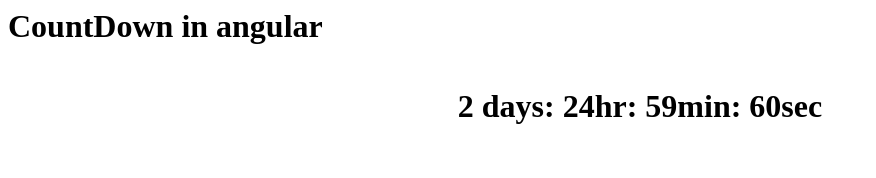
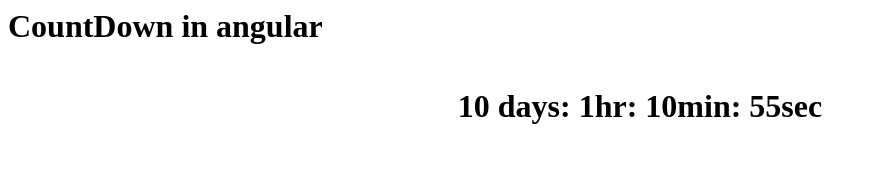
Before and after one commit to hritikchokker/countdown-in-angular, an Angular app: page / in a window 1280 px wide. Shown: the top 178 px of the page, without its empty margins (0-876 px from the left). Built offline with nearby package versions, Linux system fonts and the light colour scheme.

Commit message:
1 file modified

```diff
--- a/src/app/countdown/countdown.component.ts
+++ b/src/app/countdown/countdown.component.ts
@@ -11,24 +11,16 @@ export class CountdownComponent implements OnInit {
   currDate: Date = new Date();
   years;
   months;
-  hours = 24;
-  minutes = 59;
-  seconds = 60;
-  days = 2;
+  hours = 1;
+  minutes = 10;
+  seconds = 10;
+  days = 10;
   secondsSubscription = new Subscription();
   hoursSubscription = new Subscription();
   minutesSubscription = new Subscription();
-  constructor() {
-    // // or
-    // Rx.Observable
-    //   .range(0, start + 1)
-    //   .map(i => start - i)
-    //   .subscribe(i => console.log(i));
-    //   }
-  }
-
+  constructor() {}
   ngOnInit(): void {
-    // this.manageCountDown();
+    this.manageCountDown();
   }
   manageCountDown(start = 59) {
     this.secondsSubscription.add(
@@ -41,89 +33,37 @@ export class CountdownComponent implements OnInit {
           this.seconds = data;
           if (this.days === 0 && this.hours === 0 && this.minutes === 0) {
             this.secondsSubscription.unsubscribe();
-          }
-          if (this.minutes === 0) {
-            this.minutes = 59;
-          } else {
-            this.minutes--;
-          }
-          if (this.hours === 0) {
-            this.hours = 23;
-          } else {
-            this.hours--;
-          }
-          if (this.days === 0) {
-            this.manageCountDown();
             return;
           }
           if (this.seconds === 0) {
-            this.manageCountDown();
+            if (this.days >= 1 && this.hours === 0 && this.minutes == 0) {
+              this.hours = 23;
+              this.minutes = 59;
+              this.days--;
+              this.manageCountDown();
+              return;
+            }
+            if (this.minutes === 0 && this.hours > 0) {
+              this.hours--;
+              this.minutes = 59;
+              this.manageCountDown();
+              return;
+            }
+            if (this.minutes > 0) {
+              this.minutes--;
+              this.manageCountDown();
+              return;
+            }
+            // if (this.hours === 0 && this.minutes === 0 && this.days > 0) {
+            //   this.days--;
+            //   this.hours = 23;
+            //   this.minutes = 59;
+            //   this.manageCountDown();
+            //   return;
+            // }
+            // this.manageCountDown();
           }
         })
     );
   }
-  // manageMinutes(start: number) {
-  //   this.minutesSubscription.add(
-  //     timer(100, 60000)
-  //       .pipe(
-  //         map(i => start - i),
-  //         take(start + 1)
-  //       )
-  //       .subscribe(i => {
-  //         if (i == 0) {
-  //           if (this.hours === 0) {
-  //             if (this.days > 0) {
-  //               this.hours = 24;
-  //               this.manageMinutes(60);
-  //             } else {
-  //               this.minutesSubscription.unsubscribe();
-  //             }
-  //           }
-  //           if (this.hours > 0) {
-  //             this.hours--;
-  //             this.manageMinutes(60);
-  //           }
-  //         }
-  //         this.minutes = i;
-  //       })
-  //   );
-  // }
-  // manageSeconds(start = 60) {
-  //   this.secondsSubscription.add(
-  //     timer(100, 1000)
-  //       .pipe(
-  //         map(i => start - i),
-  //         take(start + 1)
-  //       )
-  //       .subscribe(i => {
-  //         if (this.minutes === 0 && this.hours === 0) {
-  //           if (this.days > 0) {
-  //             this.days--;
-  //             this.hours = 24;
-  //             this.minutes = 60;
-  //             return;
-  //           }
-  //           this.secondsSubscription.unsubscribe();
-  //         }
-  //         if (i == 0) {
-  //           // this.minutes = 60;
-  //           this.manageSeconds();
-  //         }
-  //         this.seconds = i;
-  //       })
-  //   );
-  // }
-
-  // manageHours(start = 12) {
-  //   // this.hoursSubscription.add(
-  //   //   timer(100, 6000)
-  //   //     .pipe(
-  //   //       map(i => start - i),
-  //   //       take(start + 1)
-  //   //     )
-  //   //     .subscribe(i => {
-  //   //       this.hours = i;
-  //   //     })
-  //   // );
-  // }
 }
```
